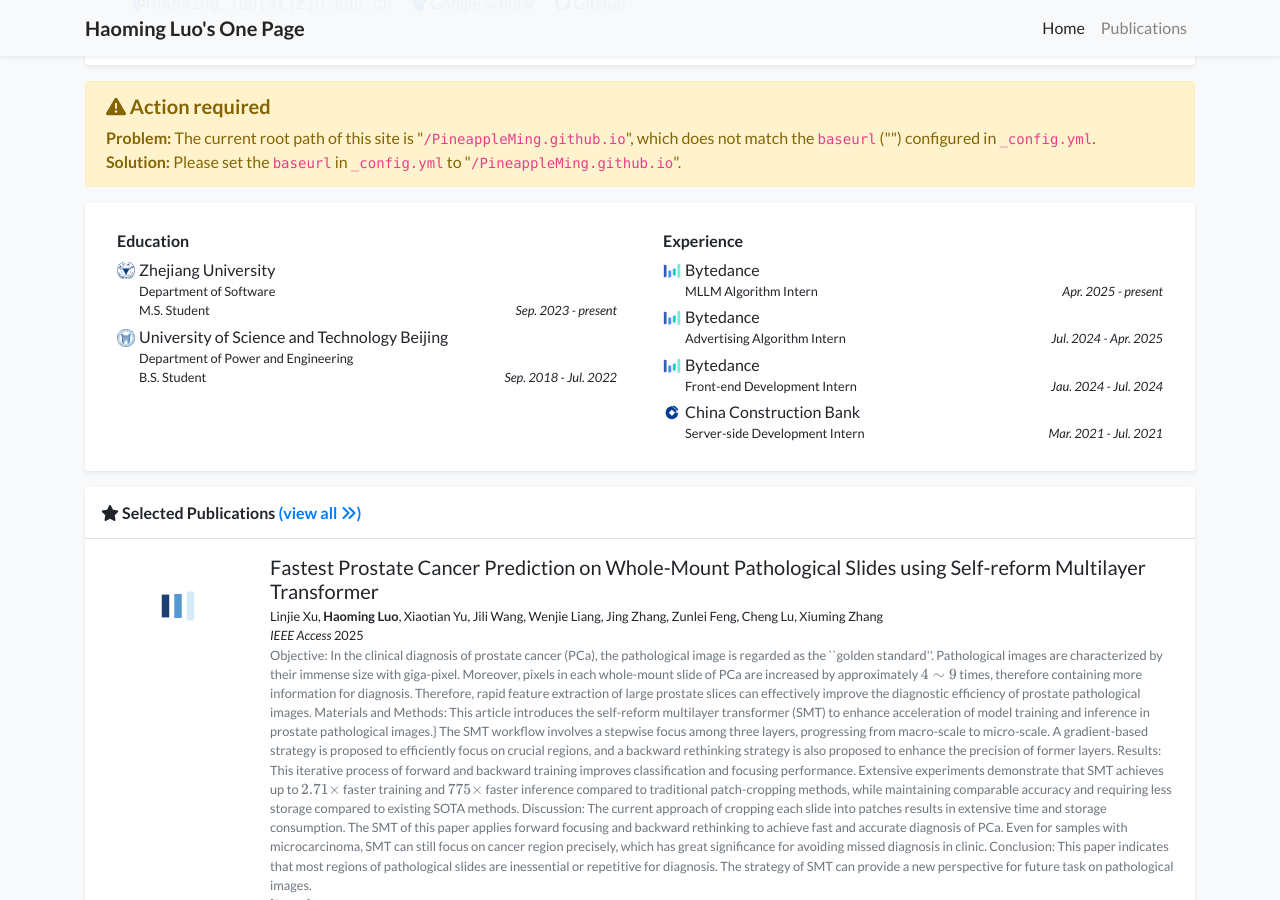
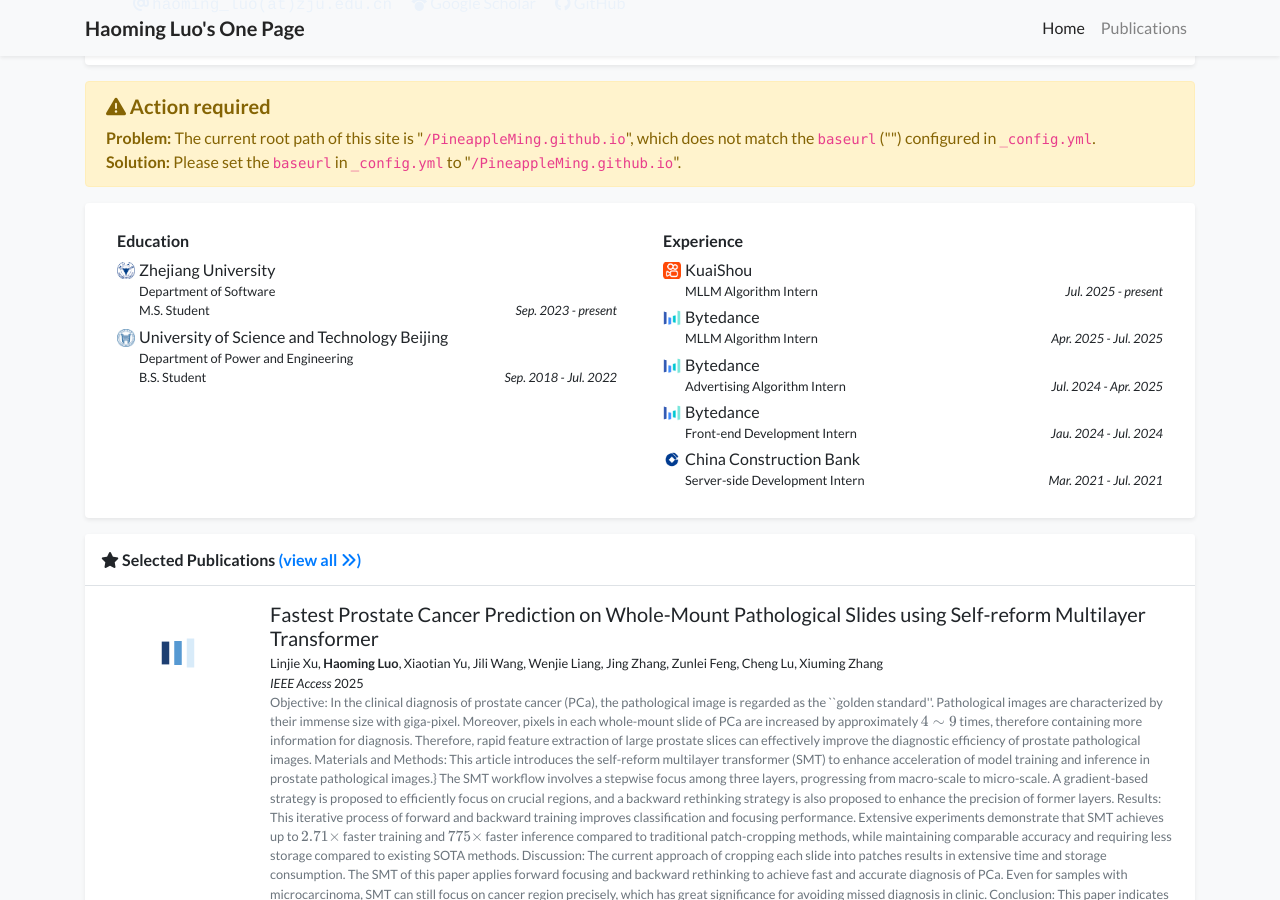
Before and after one commit to PineappleMing/PineappleMing.github.io, a Jekyll site: the page built from index.html, in a window 1280 px wide and 900 px high, scrolled down 514 px. Built offline with Jekyll 4.4.1, drawn with Linux system fonts in a browser that asks for light colours; nearby versions of some CDN libraries; a style sheet for code colours, icons or effects is not loaded.

Commit message:
feat: add intern

```diff
--- a/_data/profile.yml
+++ b/_data/profile.yml
@@ -60,10 +60,14 @@ education:
   date: Sep. 2018 - Jul. 2022
 
 experience:
+- name: KuaiShou
+  logo: /assets/images/badges/kuaishou.png
+  position: MLLM Algorithm Intern
+  date: Jul. 2025 - present
 - name: Bytedance
   logo: /assets/images/badges/bytedance.png
   position: MLLM Algorithm Intern
-  date: Apr. 2025 - present
+  date: Apr. 2025 - Jul. 2025
 - name: Bytedance
   logo: /assets/images/badges/bytedance.png
   position: Advertising Algorithm Intern
```
Also changed, not shown: assets/images/badges/kuaishou.png (added).
